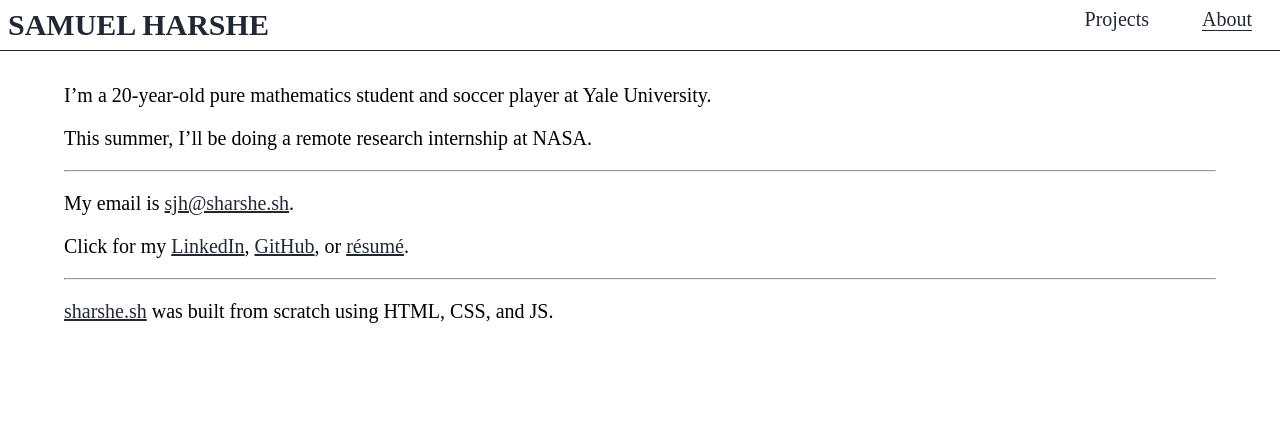
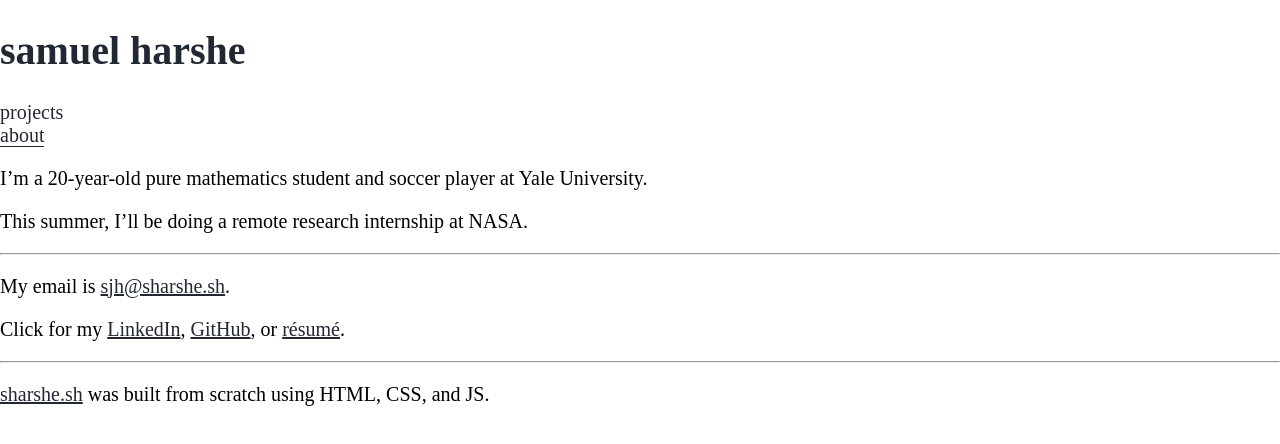
Before and after one commit to samharshe/shweb-2.0, a plain HTML site: page about.html in a window 1280 px wide. Drawn offline with Linux system fonts and the light colour scheme.

Commit message:
I am trying to strip out everything that is unnecessary but I do not know how far to go

```diff
--- a/styles.css
+++ b/styles.css
@@ -70,45 +70,16 @@ li {
     width: 100%;
 }
 
-header li {
-    padding: var(--size-7);
-    text-transform: capitalize;
-    display: inline;
-}
-
 main {
     display: flex;
-    padding: var(--size-10);
     flex-direction: row;
     flex-wrap: wrap;
-    justify-content: space-around;
+    justify-content: center;
 }
 
 a {
     text-decoration: none;
     color: var(--neutral-900);
-}
-
-header ul {
-    margin: 0 var(--size-5);
-}
-
-header {
-    padding: var(--size-4);
-    display: flex;
-    flex-direction: row;
-    justify-content: space-between;
-    width: 100%;
-    position: fixed;
-    border-bottom: 1px solid var(--neutral-900);
-    width: 100%;
-    background-color: rgba(255, 255, 255, 0.2);
-}
-
-h1 {
-    text-transform: uppercase;
-    font-family: 'Dash Horizon', serif;
-    font-size: 1.5em;
 }
 
 img {
@@ -123,8 +94,3 @@ ul {
     margin-block-end: 0;
     padding-inline-start: 0;
 }
-
-h1 {
-    margin-block-start: 0;
-    margin-block-end: 0;
-}
```
Also changed, not shown: home.html (+3 -12 lines).
